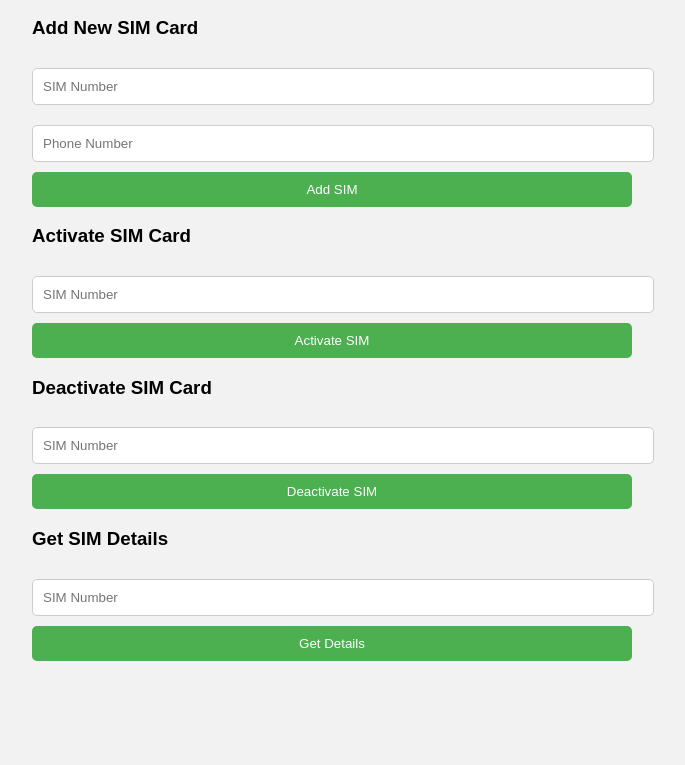
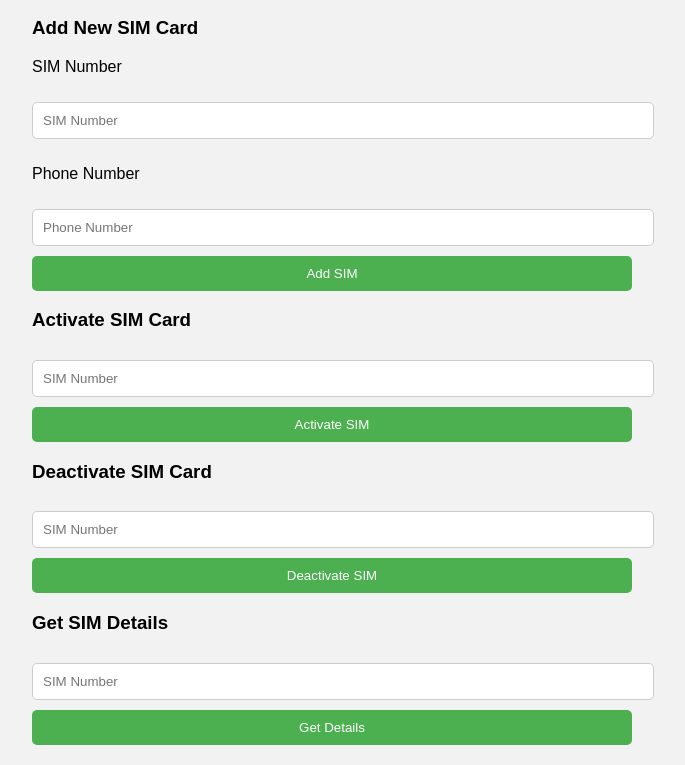
Before and after one commit to varospaxo/sim-card-system, a plain HTML site: page index.html in a window 1280 px wide. Shown: the part 71-836 px from the top of the page, without its empty margins (308-993 px from the left). Before the commit the page ends 800 px from the top, so only its background shows below. Drawn offline with Linux system fonts and the light colour scheme.

Commit message:
Updated Index

```diff
--- a/index.html
+++ b/index.html
@@ -50,7 +50,9 @@
 
     <div>
         <h3>Add New SIM Card</h3>
+        <p>SIM Number</p>
         <input type="text" id="addSimNumber" placeholder="SIM Number" required>
+        <p>Phone Number</p>
         <input type="text" id="addPhoneNumber" placeholder="Phone Number" required>
         <button onclick="addSim()">Add SIM</button>
     </div>
```
